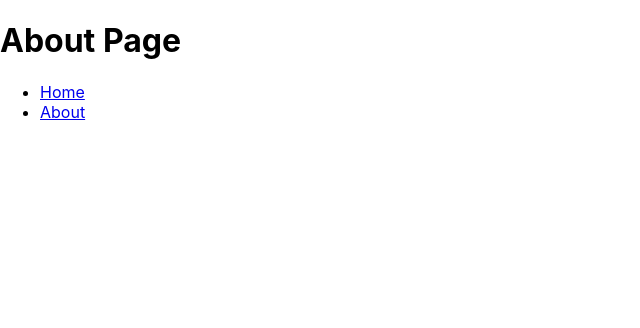
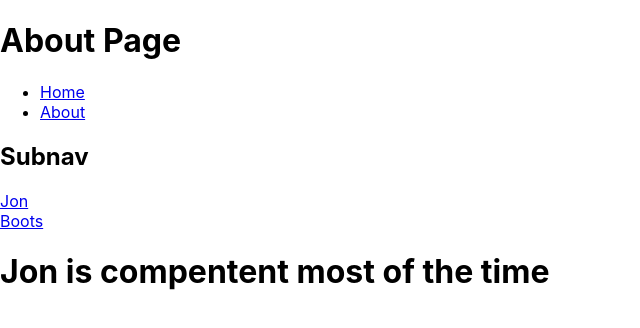
Before and after one commit to jbarson/snowhort-react-demo, a React (Create React App) app: page /about in a window 1280 px wide. Shown: the top 328 px of the page, without its empty margins (0-640 px from the left). Built offline with nearby package versions, Linux system fonts and the light colour scheme.

Commit message:
Advanced router

```diff
--- a/src/App.js
+++ b/src/App.js
@@ -2,20 +2,35 @@ import React from 'react';
 import { BrowserRouter, Route, Switch, Redirect } from 'react-router-dom';
 import HomePage from './pages/HomePage';
 import AboutPage from './pages/AboutPage';
+import StudentList from './pages/StudentList';
+import StudentProfile from './pages/StudentProfile';
 import NotFoundPage from './pages/NotFoundPage'
 import './App.css';
 
-function App() {
+class App extends React.Component {
+  state = {
+    students: [
+      { id: 0, name: "Dave" },
+      { id: 1, name: "Orest" },
+      { id: 2, name: "Ian" }
+    ],
+    isThisAThing: false
+  }
+  render() {
+    const { students } = this.state
     return (
       <BrowserRouter>
         <Switch>
           <Route path="/" exact component={HomePage} />
           <Route path="/about" component={AboutPage} />
           <Redirect from="/snowhort-home" to="/" />
+          <Route path={'/student/:studentId'} render={(routerProps) => <StudentProfile students={students} {...routerProps} />} />
+          <Route path={'/students'} render={() => <StudentList students={students} />} />
           <Route component={NotFoundPage} />
         </Switch>
-    </BrowserRouter>
+      </BrowserRouter >
     );
+  }
 }
 
 export default App;
--- /dev/null
+++ b/src/components/AboutBoots.js
@@ -0,0 +1,11 @@
+import React from 'react'
+
+function AboutBoots() {
+  return (
+    <div>
+      <h1>Boots is a rascal</h1>
+    </div>
+  )
+}
+
+export default AboutBoots
--- /dev/null
+++ b/src/components/AboutMe.js
@@ -0,0 +1,11 @@
+import React from 'react'
+
+function AboutMe() {
+  return (
+    <div>
+      <h1>Jon is compentent most of the time</h1>
+    </div>
+  )
+}
+
+export default AboutMe
--- a/src/pages/AboutPage.jsx
+++ b/src/pages/AboutPage.jsx
@@ -1,12 +1,24 @@
-import React from 'react'
-import Nav from '../components/Nav'
+import React from 'react';
+import Nav from '../components/Nav';
+import { Route, Switch, Link } from 'react-router-dom';
+import AboutMe from '../components/AboutMe';
+import AboutBoots from '../components/AboutBoots';
 
-function AboutPage() {
+function AboutPage({ match }) {
+  console.log(match);
   document.title = "About"
   return (
     <div>
       <h1>About Page</h1>
       <Nav />
+      <h2>Subnav</h2>
+      <Link to={match.url}>Jon</Link>
+      <br></br>
+      <Link to={match.url + '/boots'}>Boots</Link>
+      <Switch>
+        <Route path={match.path} exact component={AboutMe} />
+        <Route path={match.path + '/boots'} component={AboutBoots} />
+      </Switch>
     </div>
   )
 }
--- /dev/null
+++ b/src/pages/StudentList.js
@@ -0,0 +1,13 @@
+import React from 'react'
+
+function StudentList({ students }) {
+  return (
+    <div>
+      { students.map(student => (
+        <p key={student.id}>{student.name}</p>
+      ))}
+    </div>
+  )
+}
+
+export default StudentList
--- /dev/null
+++ b/src/pages/StudentProfile.js
@@ -0,0 +1,15 @@
+import React from 'react'
+import { Redirect } from 'react-router-dom';
+
+function StudentProfile({ students, match }) {
+  const student = students.find(person => person.id === Number(match.params.studentId))
+  if (!student) { return <Redirect to="/" /> }
+  console.log(student)
+  return (
+    <div>
+      <h2>{student.name}'s Profile</h2>
+    </div>
+  )
+}
+
+export default StudentProfile
```
Lines whose indentation alone changed are shown as unchanged.
